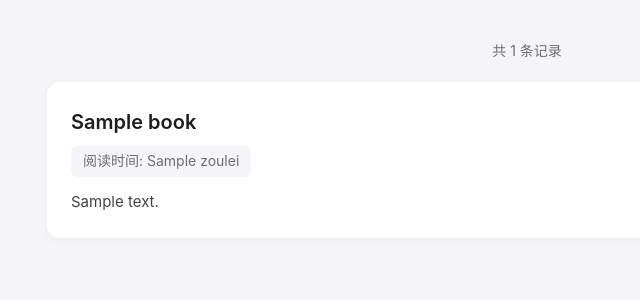
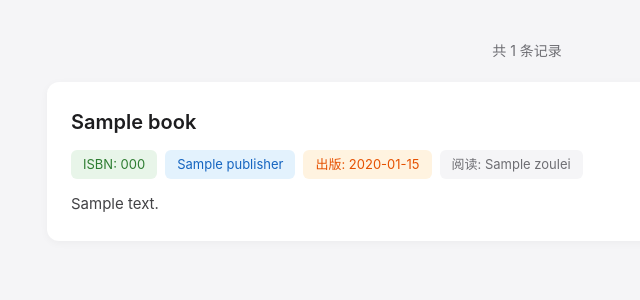
Before and after one commit to dufu2000/booksite, a Flask app: template templates/index.html in a window 1280 px wide. Shown: the part 168-468 px from the top of the page, without its empty margins (113-753 px from the left). Run offline with Flask 3, Linux system fonts and the light colour scheme; the template is opened without the code that fills it: most values are stand-ins (such as "Sample title", 1, 10 or a date in 2020).

Commit message:
Add ISBN, publisher, and publishdate fields
- Recreate database with new fields from MDB
- Update queries to include ISBN, publisher, publishdate
- Update UI to display book info with styled tags

```diff
--- a/app.py
+++ b/app.py
@@ -25,7 +25,7 @@ def index():
     if search_query:
         # Search by name or comment
         cursor.execute('''
-            SELECT name, zoulei, comment
+            SELECT name, zoulei, comment, ISBN, publisher, publishdate
             FROM book
             WHERE name LIKE ? OR comment LIKE ?
             ORDER BY zoulei DESC
@@ -33,7 +33,7 @@ def index():
     else:
         # Get all books, ordered by zoulei DESC
         cursor.execute('''
-            SELECT name, zoulei, comment
+            SELECT name, zoulei, comment, ISBN, publisher, publishdate
             FROM book
             ORDER BY zoulei DESC
         ''')
--- a/templates/index.html
+++ b/templates/index.html
@@ -84,17 +84,38 @@
             font-size: 1.25rem;
             font-weight: 600;
             color: #1d1d1f;
-            margin-bottom: 8px;
+            margin-bottom: 12px;
         }
 
-        .book-date {
+        .book-info {
+            display: flex;
+            flex-wrap: wrap;
+            gap: 8px;
+            margin-bottom: 12px;
+        }
+
+        .info-tag {
             display: inline-block;
             background: #f5f5f7;
             padding: 4px 12px;
             border-radius: 6px;
-            font-size: 14px;
+            font-size: 13px;
             color: #6e6e73;
-            margin-bottom: 12px;
+        }
+
+        .info-tag.isbn {
+            background: #e8f5e9;
+            color: #2e7d32;
+        }
+
+        .info-tag.publisher {
+            background: #e3f2fd;
+            color: #1565c0;
+        }
+
+        .info-tag.date {
+            background: #fff3e0;
+            color: #e65100;
         }
 
         .book-comment {
@@ -130,9 +151,20 @@
                 {% for book in books %}
                     <div class="book-card">
                         <div class="book-name">{{ book.name }}</div>
-                        {% if book.zoulei %}
-                            <div class="book-date">阅读时间: {{ book.zoulei }}</div>
-                        {% endif %}
+                        <div class="book-info">
+                            {% if book.ISBN %}
+                                <span class="info-tag isbn">ISBN: {{ book.ISBN }}</span>
+                            {% endif %}
+                            {% if book.publisher %}
+                                <span class="info-tag publisher">{{ book.publisher }}</span>
+                            {% endif %}
+                            {% if book.publishdate %}
+                                <span class="info-tag date">出版: {{ book.publishdate }}</span>
+                            {% endif %}
+                            {% if book.zoulei %}
+                                <span class="info-tag">阅读: {{ book.zoulei }}</span>
+                            {% endif %}
+                        </div>
                         {% if book.comment %}
                             <div class="book-comment">{{ book.comment }}</div>
                         {% endif %}
```
Also changed, not shown: convert_mdb_to_sqlite.py (added, +59 -0 lines), .claude/settings.local.json (added), book.sqlite.
